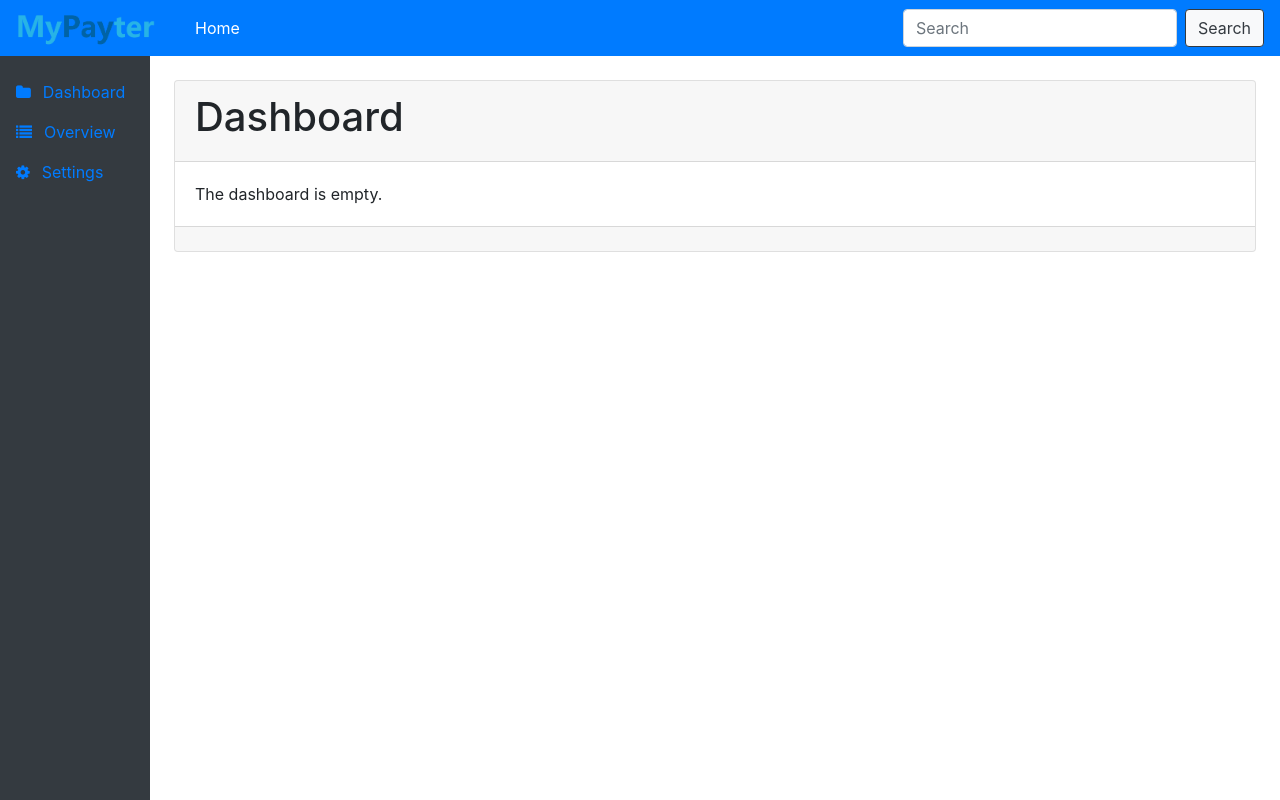
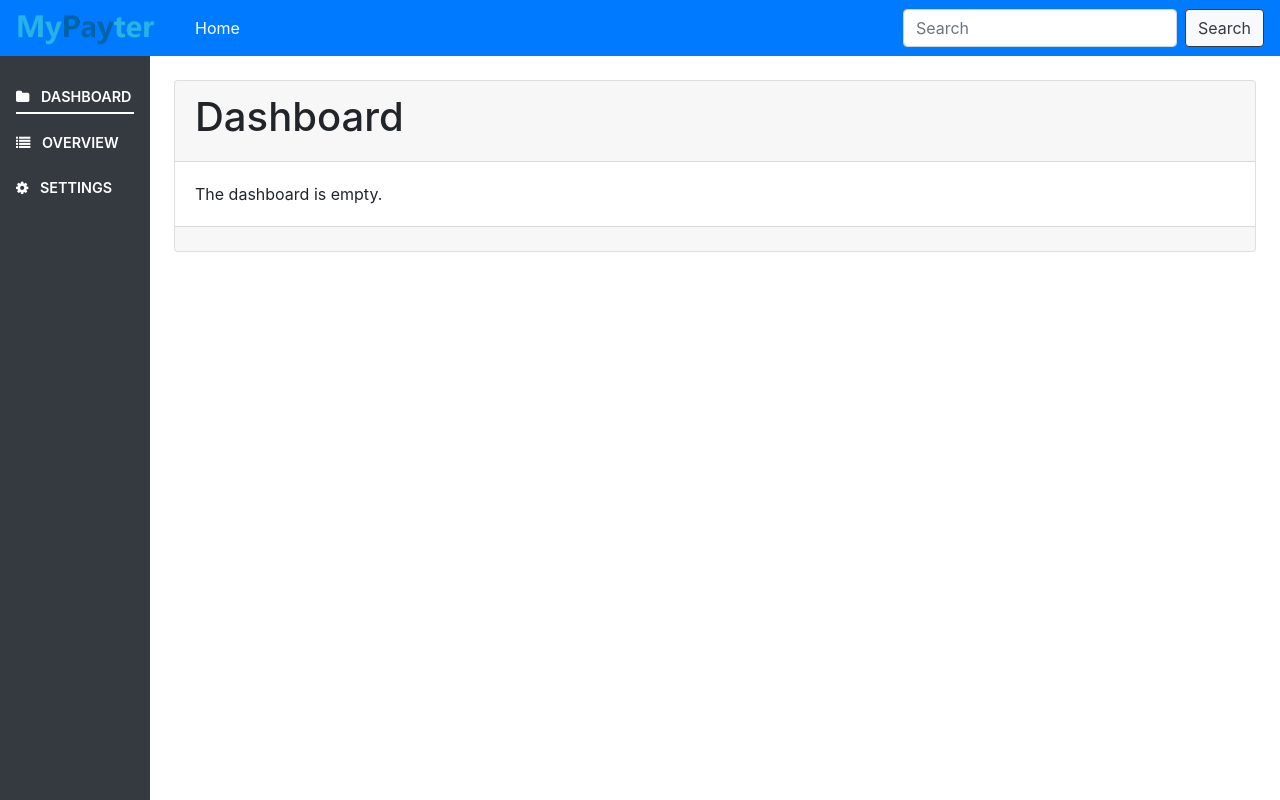
Before and after one commit to samsoedien/payter-ng-sample, an Angular app: page /#/ in a window 1280 px wide. Built offline with nearby package versions, Linux system fonts and the light colour scheme.

Commit message:
completed assignment 3 - sidebar menu styling

```diff
--- /dev/null
+++ b/src/app/components/menu/menu.component.css
@@ -0,0 +1,35 @@
+.nav-item {
+  position: relative;
+  margin-top: 6px;
+}
+
+.nav-link {
+  font-weight: 600;
+  font-size: 0.9rem;
+  color: #fff;
+  text-transform: uppercase;
+  transition: 0.4s;
+}
+
+.nav-link::after {
+  content: "";
+  display: block;
+  width: 0;
+  height: 2px;
+  position: relative;
+  top: 4px;
+  left: 50%;
+  background: #fff;
+  transition: width 0.4s ease 0s, left 0.4s ease 0s;
+}
+
+.nav-link:hover::after {
+  width: 100%;
+  left: 0%;
+  transition: width 0.4s ease 0s, left 0.4s ease 0s;
+}
+
+.active.nav-link::after {
+  width: 100%;
+  left: 0%;
+}
--- a/src/app/components/menu/menu.component.html
+++ b/src/app/components/menu/menu.component.html
@@ -1,13 +1,26 @@
 <nav id="main-menu">
   <ul class="nav nav-sidebar nav-dark bg-dark flex-column pt-3">
     <li class="nav-item">
-      <a class="nav-link" routerLinkActive="active" [routerLink]="['/dashboard']"><i class="fa fa-folder pr-2">&nbsp;</i>Dashboard</a>
+      <a
+        class="nav-link"
+        routerLinkActive="active"
+        [routerLink]="['/']"
+        [routerLinkActiveOptions]="{ exact: true }"
+        ><i class="fa fa-folder pr-2">&nbsp;</i>Dashboard</a
+      >
     </li>
     <li class="nav-item">
-      <a class="nav-link" routerLinkActive="active" [routerLink]="['/items','overview']"><i class="fa fa-list pr-2">&nbsp;</i>Overview</a>
+      <a
+        class="nav-link"
+        routerLinkActive="active"
+        [routerLink]="['/items', 'overview']"
+        ><i class="fa fa-list pr-2">&nbsp;</i>Overview</a
+      >
     </li>
     <li class="nav-item">
-      <a class="nav-link" routerLinkActive="active" [routerLink]="['/settings']"><i class="fa fa-gear pr-2">&nbsp;</i>Settings</a>
+      <a class="nav-link" routerLinkActive="active" [routerLink]="['/settings']"
+        ><i class="fa fa-gear pr-2">&nbsp;</i>Settings</a
+      >
     </li>
   </ul>
 </nav>
--- /dev/null
+++ b/src/app/components/settings/index.ts
@@ -0,0 +1 @@
+export * from "./settings.component";
--- /dev/null
+++ b/src/app/components/settings/settings.component.html
@@ -0,0 +1,11 @@
+<div class="card-deck">
+  <div class="card">
+    <div class="card-header">
+      <h1>Settings</h1>
+    </div>
+    <div class="card-body">
+      Settings are empty.
+    </div>
+    <div class="card-footer"></div>
+  </div>
+</div>
```
Also changed, not shown: src/app/app-routing.module.ts (+20 -10 lines), src/app/app.module.ts (+25 -20 lines), src/app/components/index.ts (+7 -6 lines), src/app/components/menu/menu.component.ts (+5 -6 lines), src/app/components/settings/settings.component.ts (added, +10 -0 lines), src/app/components/settings/settings.component.scss (added), 2 other files (tests, documents, lock files or other folders).
